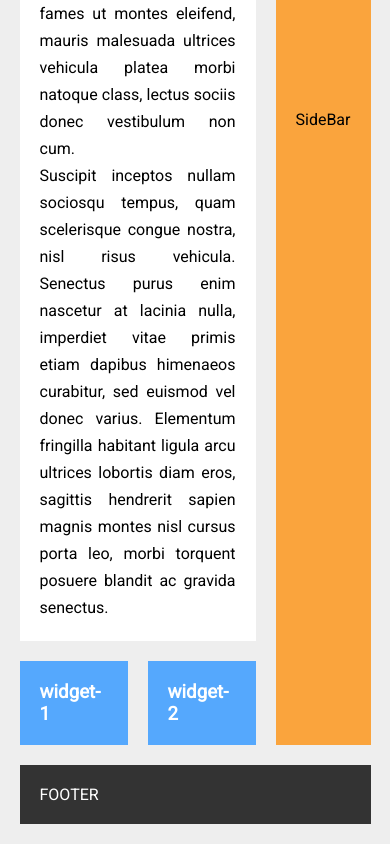
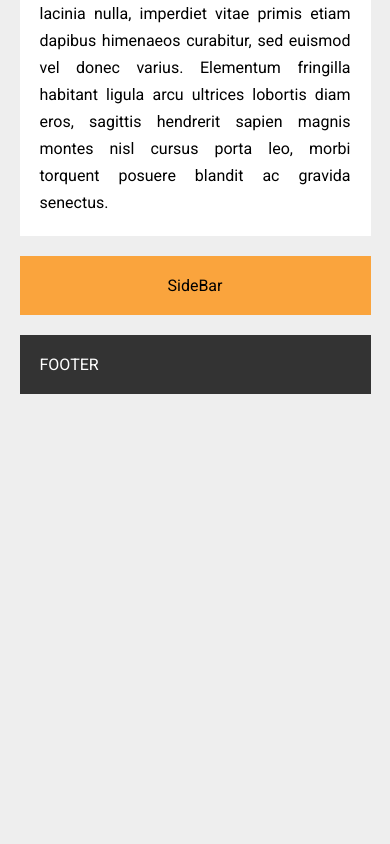
Before and after one commit to amazing79/practica-css-grid, a plain HTML site: page css-grid-responsive.html in a window 390 px wide. Shown: the part 639-1483 px from the top of the page. After the commit the page ends 1053 px from the top, so only its background shows below. Drawn offline with Linux system fonts and the light colour scheme.

Commit message:
Modificado el css para que el sitio sea responsivo

```diff
--- a/css/grid-responsive.css
+++ b/css/grid-responsive.css
@@ -38,18 +38,20 @@ aside{
     align-items: center;
 }
 
-.widget-1{
+.widget-1,
+.widget-2{
     background-color:#55A8fd;
     padding: 20px;
+    color: #fff;
+    text-align: center;
+}
+
+.widget-1{
     grid-area: widget1;
-    color: #fff;
 }
 
 .widget-2{
-    background-color:#55A8fd;
-    padding: 20px;
     grid-area: widget2;
-    color: #fff;
 }
 
 footer{
@@ -70,10 +72,40 @@ footer{
     display: grid;
     grid-gap: 20px; /*Se usa para compatiblidad con navegadores viejos*/
     gap: 20px;
-    grid-auto-flow: dense;
     grid-template-areas: "header    header  header "
                          "section   section sidebar "
                          "widget1   widget2 sidebar "
                          "footer    footer  footer"
     ;
 }
+
+@media screen and (max-width:600px){
+    .contenedor{
+    grid-template-areas: "header    header "
+                         "section   section "
+                         "sidebar   sidebar "
+                         "widget1   widget2 "
+                         "footer    footer  "
+;
+
+    }
+
+}
+
+@media screen and (max-width:450px){
+    .contenedor{
+    grid-template-areas: "header  "
+                         "section "
+                         "sidebar "
+
+                         "footer  "
+;
+
+    }
+
+    .contenedor .widget-1,
+    .contenedor .widget-2{
+        display: none;
+    }
+
+}
```
